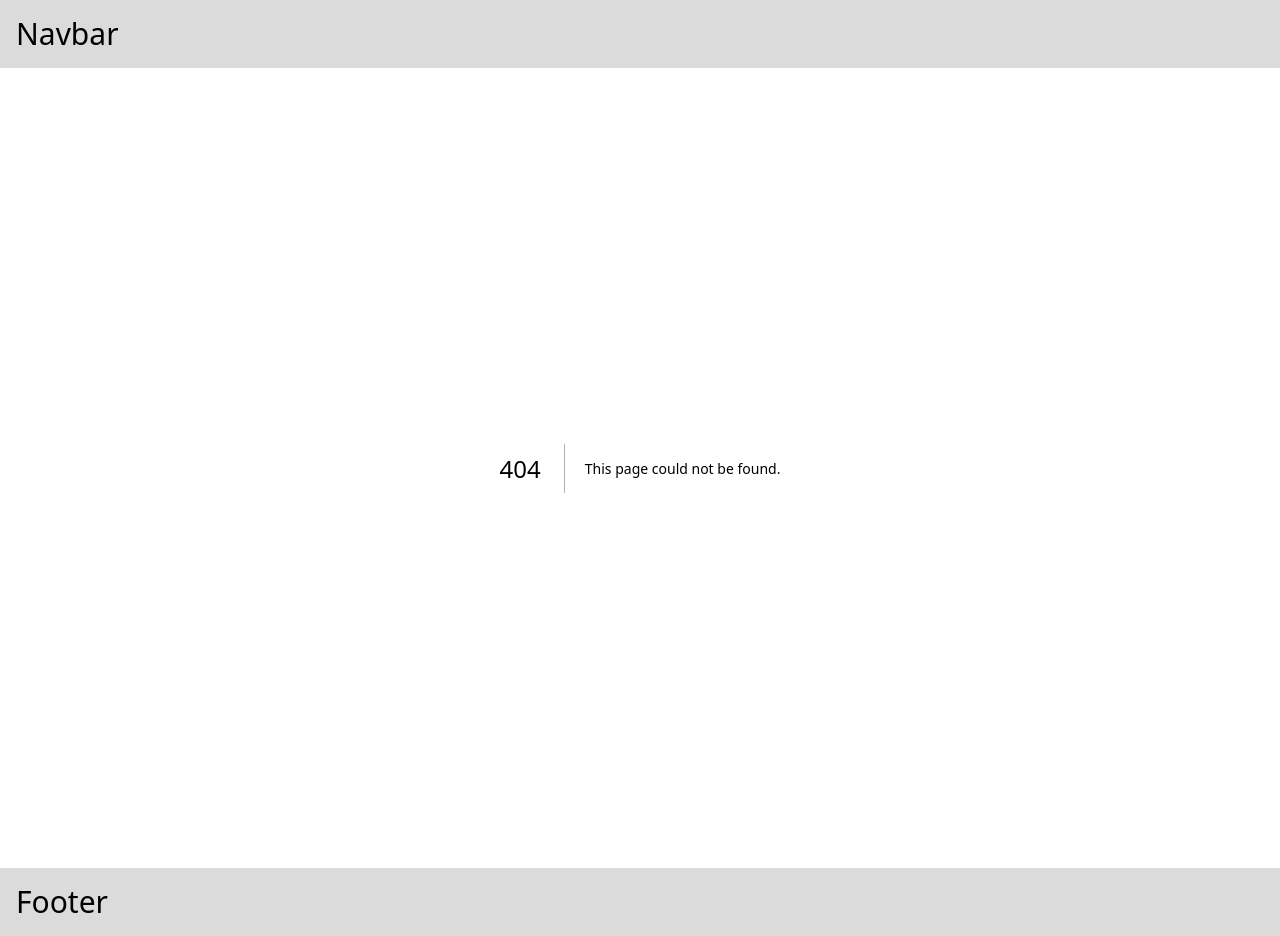
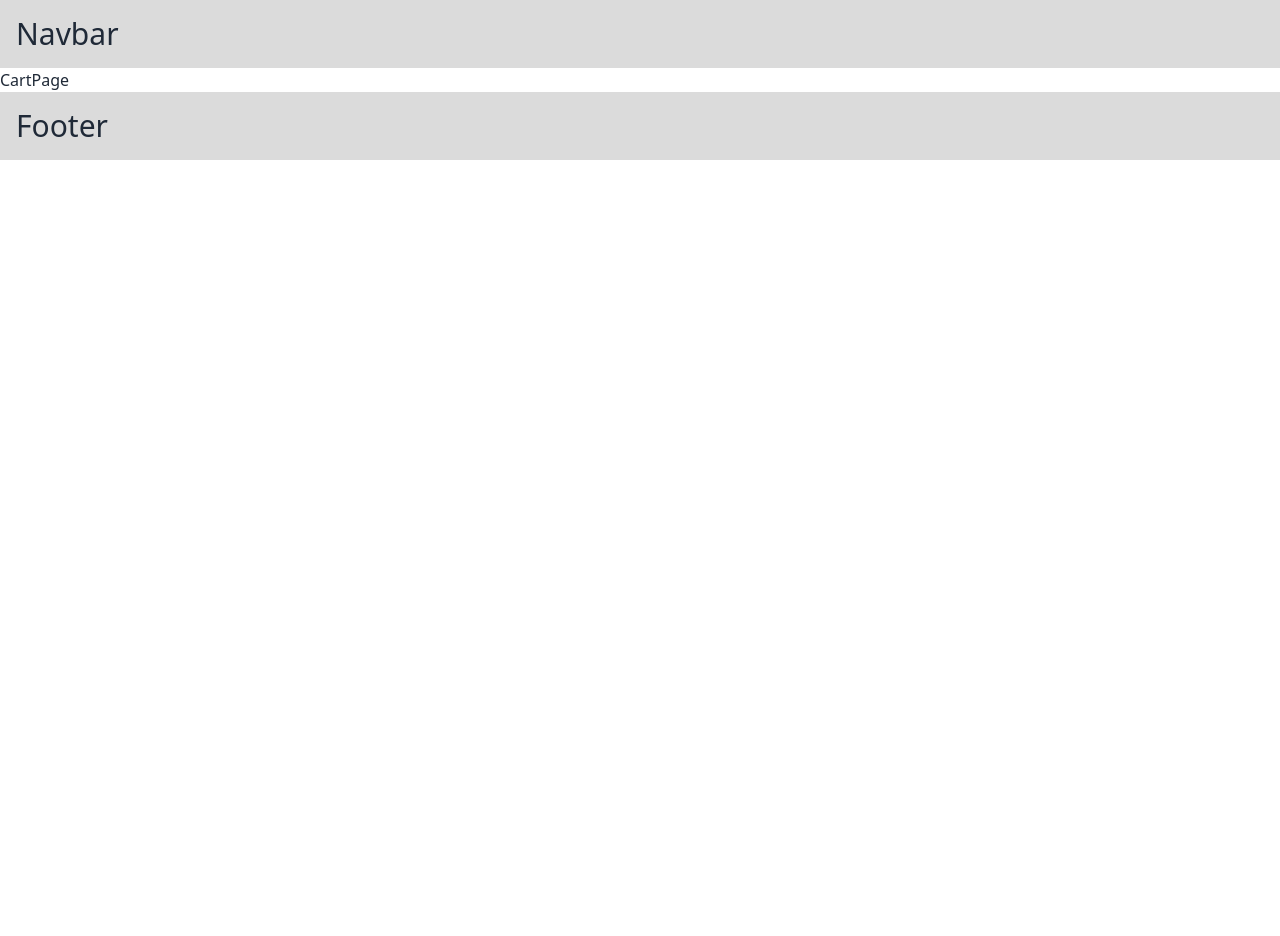
Before and after one commit to 202306-NEA-DZ-FEW/e-commerce-project-chromx, a Next.js app: page /cart in a window 1280 px wide. Before the commit this address had no page. After the commit the page ends 800 px from the top, so only its background shows below. Built offline with nearby package versions, Linux system fonts and the light colour scheme.

Commit message:
feat(project): create cart route
create cart page

closes #6

```diff
--- /dev/null
+++ b/src/pages/cart/index.jsx
@@ -0,0 +1,5 @@
+function CartPage() {
+  return <div>CartPage</div>
+}
+
+export default CartPage
```
